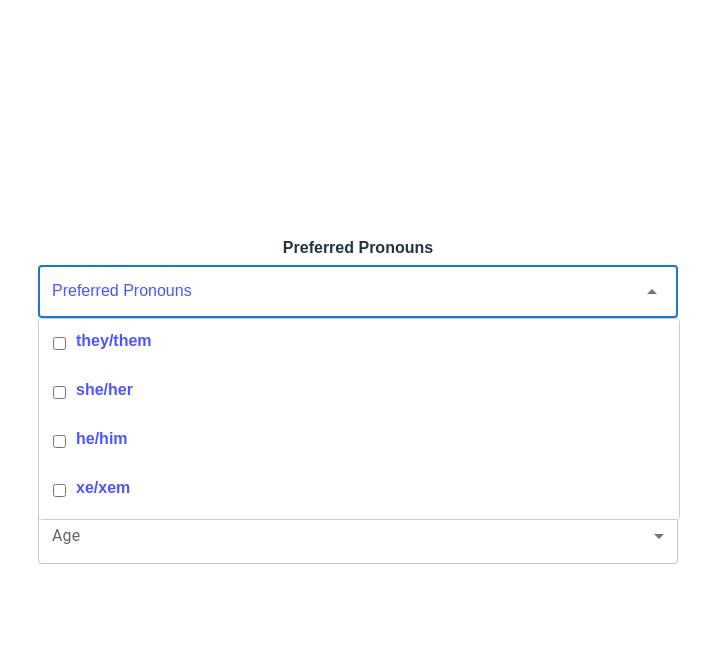
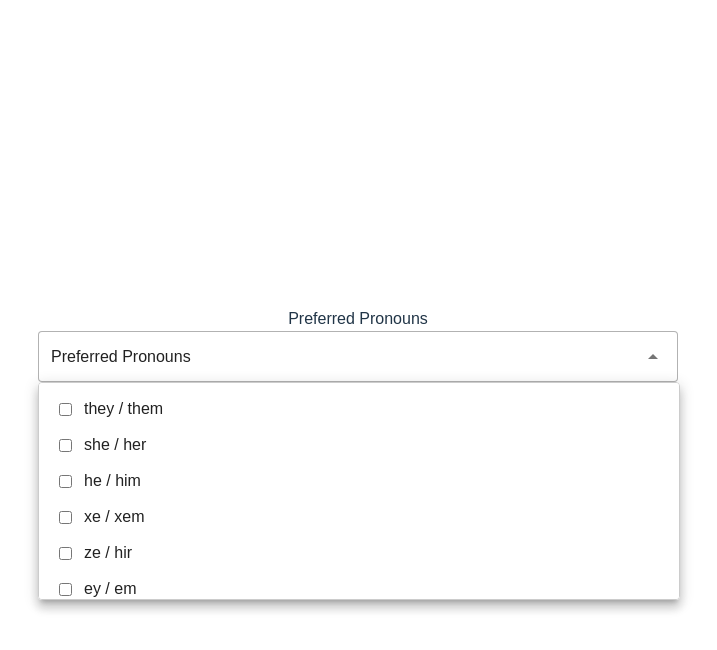
Before and after one commit to javidVeg/say-it-your-way, a React (Vite) app: page / in a window 1280 px wide. Both pictures are taken after a click on the element "Preferred Pronouns". Shown: the top 650 px of the page, without its empty margins (282-999 px from the left). Built offline with nearby package versions, Linux system fonts and the light colour scheme.

Commit message:
updates to prounouns component styles to emulate mui select

```diff
--- a/src/components/Demo/Demo.jsx
+++ b/src/components/Demo/Demo.jsx
@@ -4,11 +4,38 @@ import SayItYourWayPronouns from "../SayItYourWayInput/SayItYourWayPronouns";
 import "./demo-styles.css";
 import MuiSelect from "./MuiSelect";
 import MuiMultiSelect from "./MuiMultiSelect";
-import Box from '@mui/material/Box';
+import OutlinedInput from '@mui/material/OutlinedInput';
 import InputLabel from '@mui/material/InputLabel';
 import MenuItem from '@mui/material/MenuItem';
 import FormControl from '@mui/material/FormControl';
+import ListItemText from '@mui/material/ListItemText';
 import Select from '@mui/material/Select';
+import Checkbox from '@mui/material/Checkbox'
+
+const names = [
+    'Oliver Hansen',
+    'Van Henry',
+    'April Tucker',
+    'Ralph Hubbard',
+    'Omar Alexander',
+    'Carlos Abbott',
+    'Miriam Wagner',
+    'Bradley Wilkerson',
+    'Virginia Andrews',
+    'Kelly Snyder',
+  ];
+
+
+const ITEM_HEIGHT = 48;
+const ITEM_PADDING_TOP = 8;
+const MenuProps = {
+  PaperProps: {
+    style: {
+      maxHeight: ITEM_HEIGHT * 4.5 + ITEM_PADDING_TOP,
+      width: 250,
+    },
+  },
+};
 
 const Demo = () => {
   const [genderValue, setGenderValue] = useState("");
@@ -23,10 +50,16 @@ const Demo = () => {
     setPronounsValue(item);
   };
 
-  const [age, setAge] = React.useState('');
+  const [personName, setPersonName] = React.useState([]);
 
   const handleChange = (event) => {
-    setAge(event.target.value);
+    const {
+      target: { value },
+    } = event;
+    setPersonName(
+      // On autofill we get a stringified value.
+      typeof value === 'string' ? value.split(',') : value,
+    );
   };
 
   return (
@@ -70,6 +103,7 @@ const Demo = () => {
         placeholder="Preferred Pronouns"
         helperText="Please select your preferred pronouns."
         customOptions={false}
+        variant="outlined"
         // customStyles={{
         //     container: {
         //       marginBottom: "1.5rem",
@@ -91,34 +125,28 @@ const Demo = () => {
         // disabled
       />
 
-      {/* Pronoun selection w/ custom component */}
-      <SayItYourWayPronouns
-        key="pronouns-custom"
-        selectionType="multi-select"
-        onChange={onPronounsChange}
-        value={pronounsValue}
-        label="Preferred Pronouns"
-        placeholder="Preferred Pronouns"
-        helperText="Please select your preferred pronouns."
-        customOptions={false}
-        // error='Please select an option'
-        // disabled
-      />
-
-<FormControl fullWidth>
-  <InputLabel id="demo-simple-select-label">Age</InputLabel>
-  <Select
-    labelId="demo-simple-select-label"
-    id="demo-simple-select"
-    value={age}
-    label="Age"
-    onChange={handleChange}
-  >
-    <MenuItem value={10}>Ten</MenuItem>
-    <MenuItem value={20}>Twenty</MenuItem>
-    <MenuItem value={30}>Thirty</MenuItem>
-  </Select>
-</FormControl>
+<div>
+      <FormControl sx={{ m: 1, width: 300 }}>
+        <InputLabel id="demo-multiple-checkbox-label">Tag</InputLabel>
+        <Select
+          labelId="demo-multiple-checkbox-label"
+          id="demo-multiple-checkbox"
+          multiple
+          value={personName}
+          onChange={handleChange}
+          input={<OutlinedInput label="Tag" />}
+          renderValue={(selected) => selected.join(', ')}
+          MenuProps={MenuProps}
+        >
+          {names.map((name) => (
+            <MenuItem key={name} value={name}>
+              <Checkbox checked={personName.includes(name)} />
+              <ListItemText primary={name} />
+            </MenuItem>
+          ))}
+        </Select>
+      </FormControl>
+    </div>
     </div>
   );
 };
--- a/src/components/SayItYourWayInput/SayItYourWayPronouns.jsx
+++ b/src/components/SayItYourWayInput/SayItYourWayPronouns.jsx
@@ -13,6 +13,7 @@ const SayItYourWayPronouns = ({
   disabled,
   value = "", // Incoming value (e.g., "she/they")
   customOptions,
+  variant
 }) => {
   const [finalOptions, setFinalOptions] = useState(() => {
     return customOptions ? customOptions : [...pronouns];
@@ -71,7 +72,7 @@ const SayItYourWayPronouns = ({
           label={label}
           disabled={disabled}
           options={finalOptions}
-          variant="outlined"
+          variant={variant}
         />
 
       {!error && helperText && <p className="helper-text">{helperText}</p>}
--- a/src/components/SayItYourWayInput/components/MultiSelect.jsx
+++ b/src/components/SayItYourWayInput/components/MultiSelect.jsx
@@ -64,7 +64,6 @@ const MultiSelect = ({
     return placeholder;
   };
 
-  // Applying variant styles
   const variantClass = `siyw-select-${variant}`;
 
   return (
@@ -95,15 +94,15 @@ const MultiSelect = ({
               key={index}
               className="siyw-select-option"
               style={customStyles.option}
+              onClick={() => handlePronounChange(option)}
             >
               <input
                 type="checkbox"
                 id={`pronoun-${index}`}
                 checked={isChecked(option)}
-                onChange={() => handlePronounChange(option)}
                 disabled={disabled}
               />
-              <label htmlFor={`pronoun-${index}`}>{option.join("/")}</label>
+              <label htmlFor={`pronoun-${index}`}>{option.join(" / ")}</label>
             </div>
           ))}
         </div>
--- a/src/components/SayItYourWayInput/styles.css
+++ b/src/components/SayItYourWayInput/styles.css
@@ -1,7 +1,10 @@
+:root {
+  --hover-background-color: rgba(0, 0, 0, 0.04);
+  --main-font-color: rgba(0, 0, 0, 0.87);
+}
 label {
-  font-weight: bold;
-  margin-bottom: 5px;
   display: block;
+  text-align: center;
 }
 select {
   padding: 0.6em 1.2em;
@@ -13,7 +16,7 @@ select {
   border: 1px solid #646cff;
   cursor: pointer;
   transition: border-color 0.25s;
-  color: #4d56ff;
+  color: var(--main-font-color);
   width: 100%;
 }
 .input-container {
@@ -30,7 +33,7 @@ select {
 }
 
 .helper-text {
-  color: #646cff;
+  color: var(--main-font-color);
   font-size: 0.8em;
   margin-top: 0.5em;
 }
@@ -50,27 +53,29 @@ input.disabled {
   display: flex;
   flex-direction: column;
   width: 100%;
-  margin-bottom: 1rem;
 }
 
 .siyw-select-input {
   font-size: 1em;
   font-weight: 500;
   background-color: #e9ecff;
-  color: #4d56ff;
+  color: var(--main-font-color);
   cursor: pointer;
   display: flex;
   justify-content: space-between;
   align-items: center;
   padding: 0.75rem;
-  border-radius: var(--border-radius, 4px);
   background-color: var(--background-color, white);
-  border: var(--border, 1px solid #ccc);
+  border: var(--border);
+  border-radius: var(--border-radius);
+  border-bottom: var(--border-bottom);
+  transition: border-color 0.25s;
 }
 
 .siyw-select-input:hover {
-  border-color: var(--hover-border-color, #1976d2);
+  border-color: var(--hover-border-color);
 }
+
 
 .siyw-select-dropdown {
   position: absolute;
@@ -78,27 +83,33 @@ input.disabled {
   top: 100%;
   left: 0;
   border: 1px solid #ccc;
-  border-radius: var(--border-radius, 4px);
+  border-radius: var(--border-radius);
   background-color: var(--dropdown-background-color, white);
+  box-shadow: 0px 5px 5px -3px rgba(0, 0, 0, 0.2),
+    0px 8px 10px 1px rgba(0, 0, 0, 0.14), 0px 3px 14px 2px rgba(0, 0, 0, 0.12);
   max-height: 200px;
   overflow-y: auto;
   z-index: 10;
+  padding-top: 8px;
+  padding-bottom: 8px;
 }
 
 .siyw-select-option {
-  padding: 10px;
+  padding: 6px 16px;
   display: flex;
   align-items: center;
-  color: #4d56ff;
+  color: var(--main-font-color);
+  font-size: 1rem;
+  font-weight: 500;
   cursor: pointer;
 }
 
 .siyw-select-option input {
-  margin-right: 10px;
+  margin-right: 12px;
 }
 
 .siyw-select-option:hover {
-  background-color: var(--hover-background-color, #f0f0f0);
+  background-color: var(--hover-background-color);
 }
 
 .overlay {
@@ -131,23 +142,25 @@ input.disabled {
 /* Standard Variant */
 .siyw-select-standard {
   --background-color: white;
-  --border: 1px solid #ccc;
+  --border: 0px solid transparent;
+  --border-bottom: 1px solid rgba(0, 0, 0, 0.35);
+  --border-radius: 0px;
   --hover-border-color: #1976d2;
-  --hover-background-color: #f0f0f0;
 }
 
 /* Filled Variant */
 .siyw-select-filled {
   --background-color: #f5f5f5;
   --border: 1px solid transparent;
-  --hover-background-color: #e0e0e0;
+  --border-radius: 4px;
   --hover-border-color: #1976d2;
 }
 
 /* Outlined Variant */
 .siyw-select-outlined {
   --background-color: white;
-  --border: 2px solid #1976d2;
-  --hover-background-color: white;
-  --hover-border-color: #115293;
+  --border: 1px solid rgba(0, 0, 0, 0.30);
+  --border-bottom: 1px solid rgba(0, 0, 0, 0.30);
+  --border-radius: 4px;
+  --hover-border-color: rgba(0, 0, 0, 0.87);
 }
```
